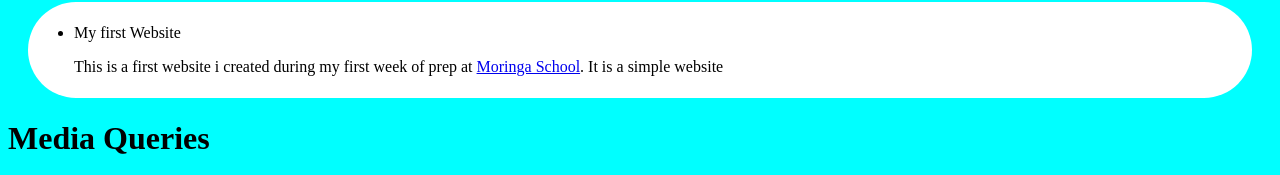
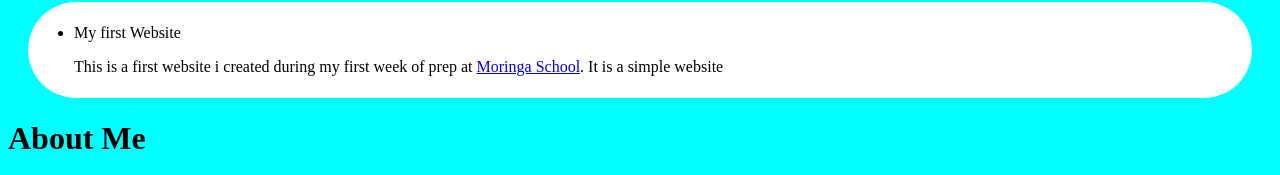
Before and after one commit to kagus-code/Portfolio-landing-page, a plain HTML site: page index.html in a window 1280 px wide. Shown: the part 479-654 px from the top of the page. Drawn offline with Linux system fonts and the light colour scheme.

Commit message:
adding about me section

```diff
--- a/index.html
+++ b/index.html
@@ -33,7 +33,7 @@
 
 
     </div>
-    <h1>Media Queries</h1>
+    <h1>About Me</h1>
     <div class="column">
       <p>
         Lorem ipsum dolor sit amet, consectetur adipiscing elit. Nunc tincidunt
```
